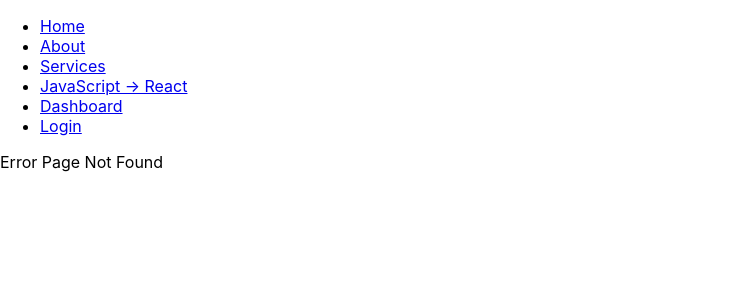
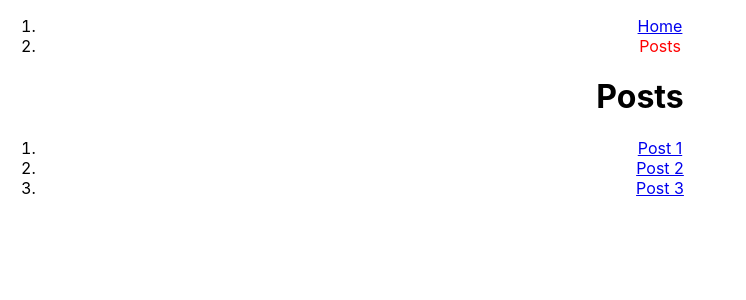
Before and after one commit to SOURAV-ROY/tirw, a React (Create React App) app: page /posts in a window 1280 px wide. Before the commit this address had no page. Shown: the top 300 px of the page, without its empty margins (0-746 px from the left). Built offline with nearby package versions, Linux system fonts and the light colour scheme.

Commit message:
React Router Dom Update

```diff
--- a/package.json
+++ b/package.json
@@ -8,7 +8,7 @@
     "@testing-library/user-event": "^12.1.10",
     "react": "^17.0.2",
     "react-dom": "^17.0.2",
-    "react-router-dom": "^5.3.0",
+    "react-router-dom": "^6.0.1",
     "react-scripts": "4.0.3",
     "styled-components": "^5.3.1",
     "web-vitals": "^1.0.1"
--- a/src/App.css
+++ b/src/App.css
@@ -2,37 +2,37 @@
   text-align: center;
 }
 
-.App-logo {
-  height: 40vmin;
-  pointer-events: none;
-}
+/*.App-logo {*/
+/*  height: 40vmin;*/
+/*  pointer-events: none;*/
+/*}*/
 
-@media (prefers-reduced-motion: no-preference) {
-  .App-logo {
-    animation: App-logo-spin infinite 20s linear;
-  }
-}
+/*@media (prefers-reduced-motion: no-preference) {*/
+/*  .App-logo {*/
+/*    animation: App-logo-spin infinite 20s linear;*/
+/*  }*/
+/*}*/
 
-.App-header {
-  background-color: #282c34;
-  min-height: 100vh;
-  display: flex;
-  flex-direction: column;
-  align-items: center;
-  justify-content: center;
-  font-size: calc(10px + 2vmin);
-  color: white;
-}
+/*.App-header {*/
+/*  background-color: #282c34;*/
+/*  min-height: 100vh;*/
+/*  display: flex;*/
+/*  flex-direction: column;*/
+/*  align-items: center;*/
+/*  justify-content: center;*/
+/*  font-size: calc(10px + 2vmin);*/
+/*  color: white;*/
+/*}*/
 
-.App-link {
-  color: #61dafb;
-}
+/*.App-link {*/
+/*  color: #61dafb;*/
+/*}*/
 
-@keyframes App-logo-spin {
-  from {
-    transform: rotate(0deg);
-  }
-  to {
-    transform: rotate(360deg);
-  }
-}
+/*@keyframes App-logo-spin {*/
+/*  from {*/
+/*    transform: rotate(0deg);*/
+/*  }*/
+/*  to {*/
+/*    transform: rotate(360deg);*/
+/*  }*/
+/*}*/
--- /dev/null
+++ b/src/AppRouterUpdate.js
@@ -0,0 +1,32 @@
+import React from 'react';
+import './App.css';
+import {Switch, Route, Redirect} from 'react-router-dom';
+import Header from "./RouterDom/Router-6/Header";
+import Hello from "./RouterDom/Router-6/Hello";
+import Posts from "./RouterDom/Router-6/Posts";
+import Post from "./RouterDom/Router-6/Post";
+
+function AppUpdate() {
+
+    return (
+        <div className="App">
+            <Header/>
+            <Switch>
+                <Route path="/" exact>
+                    <Redirect to="/hello"/>
+                </Route>
+                <Route path="/hello">
+                    <Hello/>
+                </Route>
+                <Route path="/posts" exact>
+                    <Posts/>
+                </Route>
+                <Route path="/posts/:postId">
+                    <Post/>
+                </Route>
+            </Switch>
+        </div>
+    );
+}
+
+export default AppUpdate;
--- a/src/RouterDom/Home.js
+++ b/src/RouterDom/Home.js
@@ -1,6 +1,6 @@
 import React from 'react';
 
-function Home(props) {
+function Home() {
     return (
         <div>Home Page</div>
     );
--- /dev/null
+++ b/src/RouterDom/Router-6/Header.js
@@ -0,0 +1,24 @@
+import React from 'react';
+import classes from './Header.module.css';
+import {NavLink} from "react-router-dom";
+
+function Header(props) {
+    return (
+        <div>
+            <ol>
+                <li>
+                    <NavLink to="/hello" activeClassName={classes.active}>
+                        Home
+                    </NavLink>
+                </li>
+                <li>
+                    <NavLink to="/posts" activeClassName={classes.active}>
+                        Posts
+                    </NavLink>
+                </li>
+            </ol>
+        </div>
+    );
+}
+
+export default Header;
--- /dev/null
+++ b/src/RouterDom/Router-6/Header.module.css
@@ -0,0 +1,4 @@
+.active {
+    color: red;
+    text-decoration: none;
+}
--- /dev/null
+++ b/src/RouterDom/Router-6/Hello.js
@@ -0,0 +1,16 @@
+import React from 'react';
+import {Route} from "react-router-dom";
+
+function Hello() {
+    return (
+        <div>
+            <h1>Hello</h1>
+            <p>This is the home page</p>
+            <Route path="/hello/world">
+                <p>This is world!</p>
+            </Route>
+        </div>
+    );
+}
+
+export default Hello;
--- /dev/null
+++ b/src/RouterDom/Router-6/Post.js
@@ -0,0 +1,14 @@
+import React from 'react';
+import {useParams} from "react-router-dom";
+
+function Post() {
+    const params = useParams();
+    return (
+        <div>
+            <h1>Post</h1>
+            <p>Post id is {params.postId}</p>
+        </div>
+    );
+}
+
+export default Post;
--- /dev/null
+++ b/src/RouterDom/Router-6/Posts.js
@@ -0,0 +1,23 @@
+import React from 'react';
+import {Link} from "react-router-dom";
+
+function Posts() {
+    return (
+        <div>
+            <h1>Posts</h1>
+            <ol>
+                <li>
+                    <Link to="/posts/1">Post 1</Link>
+                </li>
+                <li>
+                    <Link to="/posts/2">Post 2</Link>
+                </li>
+                <li>
+                    <Link to="/posts/3">Post 3</Link>
+                </li>
+            </ol>
+        </div>
+    );
+}
+
+export default Posts;
--- a/src/index.js
+++ b/src/index.js
@@ -1,9 +1,20 @@
 import React from 'react';
 import ReactDOM from 'react-dom';
+import {BrowserRouter} from 'react-router-dom';
 import './index.css';
 // import App from './App';
+// import AppUpdate from "./AppUpdate";
 import reportWebVitals from './reportWebVitals';
-import AppUpdate from "./AppUpdate";
+import AppRouterUpdate from "./AppRouterUpdate";
+
+ReactDOM.render(
+    <React.StrictMode>
+        <BrowserRouter>
+            <AppRouterUpdate/>
+        </BrowserRouter>
+    </React.StrictMode>,
+    document.getElementById('root')
+);
 
 // ReactDOM.render(
 //     <React.StrictMode>
@@ -12,12 +23,12 @@ import AppUpdate from "./AppUpdate";
 //     document.getElementById('root')
 // );
 
-ReactDOM.render(
-    <React.StrictMode>
-        <AppUpdate/>
-    </React.StrictMode>,
-    document.getElementById('root')
-);
+// ReactDOM.render(
+//     <React.StrictMode>
+//         <AppUpdate/>
+//     </React.StrictMode>,
+//     document.getElementById('root')
+// );
 
 /*****************************************************
  let states = [];
```
Also changed, not shown: 2 other files (tests, documents, lock files or other folders).
